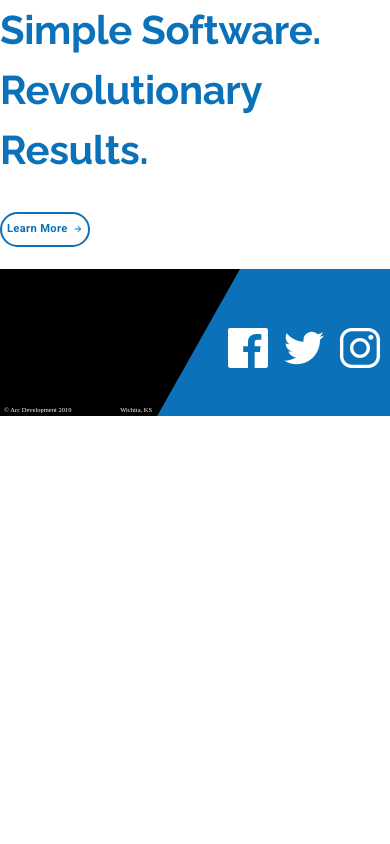
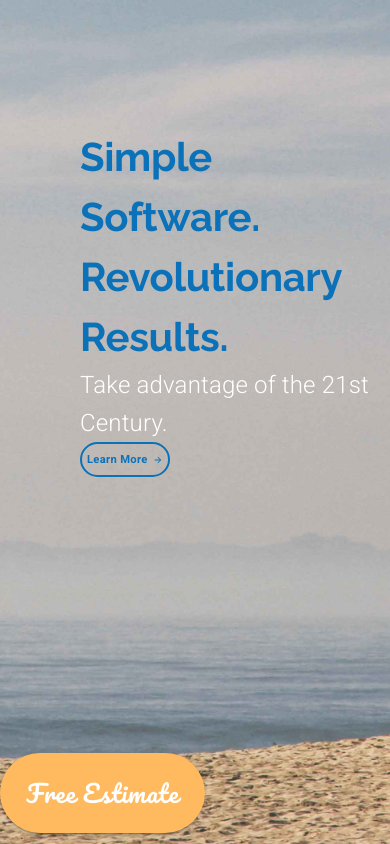
Before and after one commit to Doode1524/material-ui-project1, a React (Create React App) app: page / in a window 390 px wide. Shown: the part 5920-6764 px from the top of the page. Before the commit the page ends 6336 px from the top, so only its background shows below. Built offline with nearby package versions, Linux system fonts and the light colour scheme.

Commit message:
call to action block style cont

```diff
--- a/src/components/ui/CallToAction.js
+++ b/src/components/ui/CallToAction.js
@@ -4,6 +4,9 @@
 import { makeStyles, useTheme } from "@material-ui/core/styles";
 import Button from "@material-ui/core/Button";
 import ButtonArrow from "./ButtonArrow";
+
+import background from "../../assets/background.jpg";
+import mobileBackground from "../../assets/mobileBackground.jpg";
 
 const useStyles = makeStyles((theme) => ({
   learnButton: {
@@ -15,6 +18,26 @@
       marginBottom: "2em",
     },
   },
+  background: {
+    backgroundImage: `url(${background})`,
+    backgroundPosition: "center",
+    backgroundSize: "cover",
+    backgroundRepeat: "no-repeat",
+    height: "60em",
+    width: "100%",
+    [theme.breakpoints.down("md")]: {
+      backgroundImage: `url(${mobileBackground})`,
+    },
+  },
+  estimateButton: {
+    ...theme.typography.estimate,
+    borderRadius: 50,
+    height: 80,
+    width: 205,
+    backgroundColor: theme.palette.common.orange,
+    fontSize: "1.5rem",
+    marginRight: "5em"
+  },
 }));
 
 export default function CallToAction() {
@@ -22,8 +45,13 @@
   const theme = useTheme();
 
   return (
-    <Grid container>
-      <Grid item>
+    <Grid
+      container
+      alignItems="center"
+      justify="space-between"
+      className={classes.background}
+    >
+      <Grid item style={{ marginLeft: "5em" }}>
         <Grid container direction="column">
           <Grid item>
             <Typography variant="h2">
@@ -31,21 +59,27 @@
               <br />
               Revolutionary Results.
             </Typography>
-            <Typography variant="subtitle2">
+            <Typography variant="subtitle2" style={{ fontSize: "1.5rem" }}>
               Take advantage of the 21st Century.
             </Typography>
             <Grid container item>
-              <Button
-                variant="outlined"
-                className={classes.learnButton}
-              >
+              <Button variant="outlined" className={classes.learnButton}>
                 <span style={{ marginRight: 5 }}>Learn More</span>
-                <ButtonArrow width={10} height={10} fill={theme.palette.common.blue} />
+                <ButtonArrow
+                  width={10}
+                  height={10}
+                  fill={theme.palette.common.blue}
+                />
               </Button>
             </Grid>
           </Grid>
         </Grid>
       </Grid>
+      <Grid item>
+        <Button variant="contained" className={classes.estimateButton}>
+          Free Estimate
+        </Button>
+      </Grid>
     </Grid>
   );
 }
```
